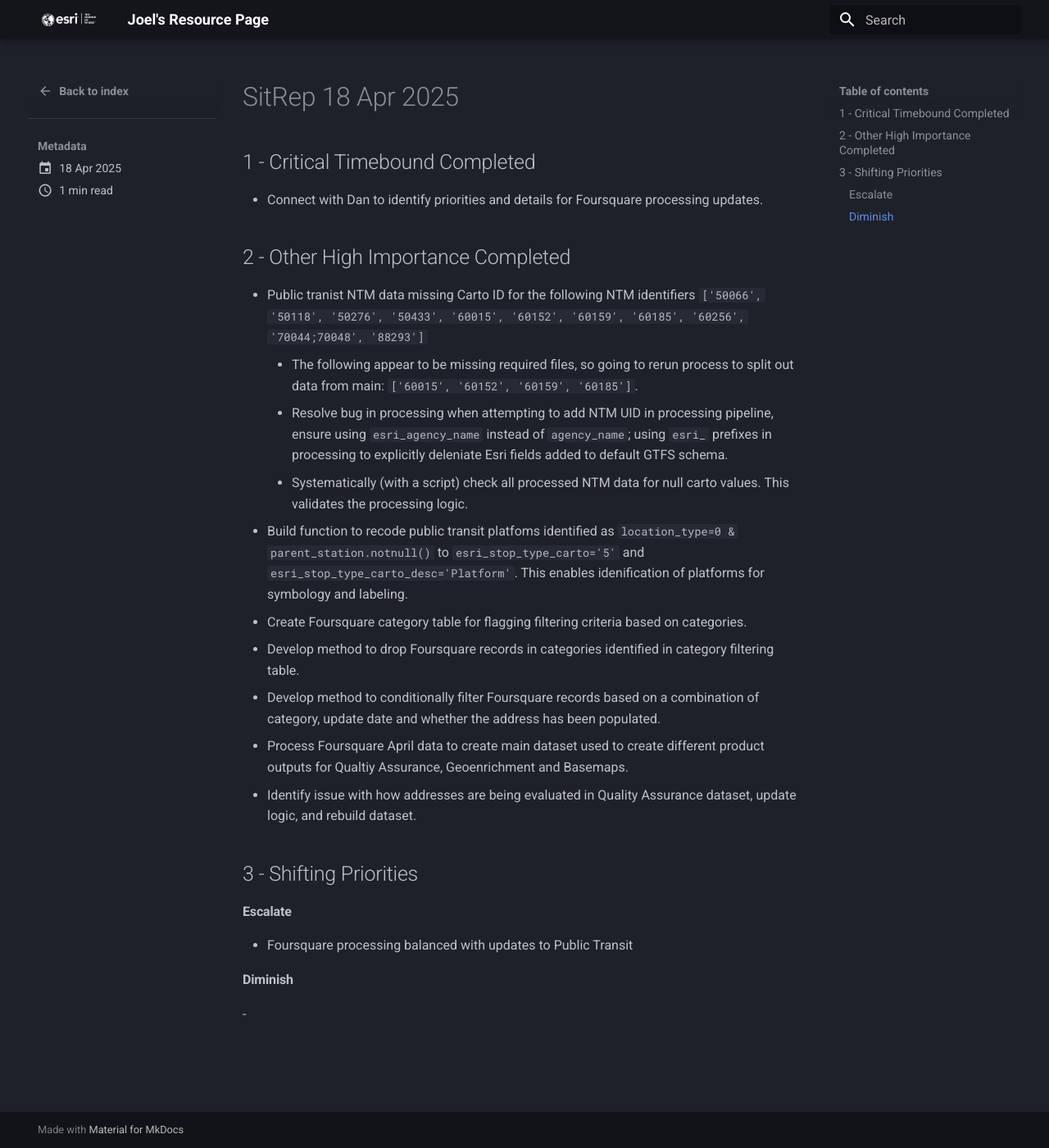
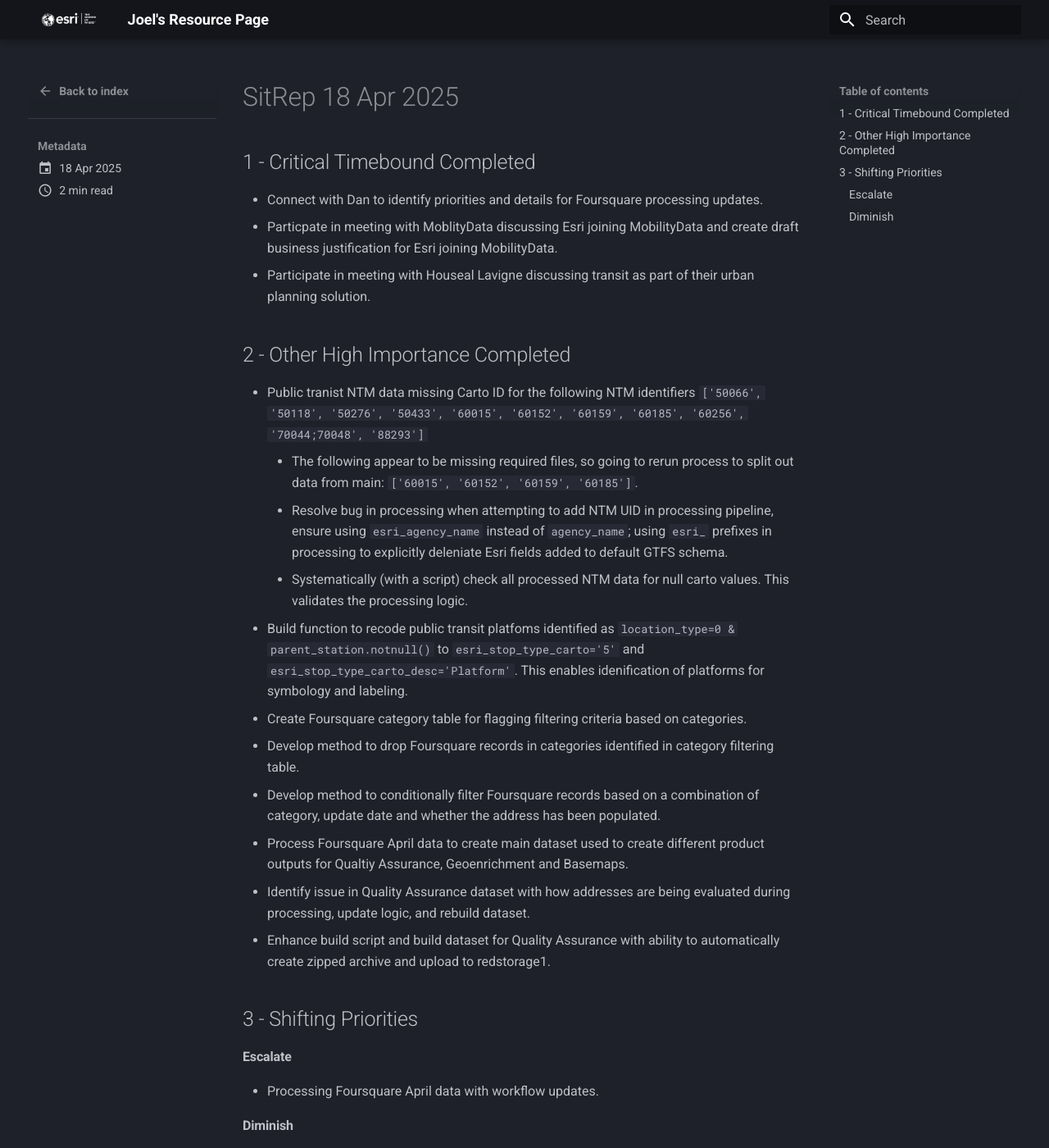
Before and after one commit to knu2xs/esri-resource-page, an MkDocs documentation site: the page built from docs/sitreps/posts/sitrep_20250418.md, in a window 1280 px wide and 1400 px high. Shown: the whole window at 82% size. Built offline with MkDocs 1.6.1 and Material for MkDocs 9.7.7, drawn with Linux system fonts in a browser that asks for light colours; some of the changed text lies outside the part shown.

Commit message:
update sitreps

```diff
--- a/docs/sitreps/posts/sitrep_20250418.md
+++ b/docs/sitreps/posts/sitrep_20250418.md
@@ -7,6 +7,8 @@
 ## 1 - Critical Timebound Completed
 
 - Connect with Dan to identify priorities and details for Foursquare processing updates.
+- Particpate in meeting with MoblityData discussing Esri joining MobilityData and create draft business justification for Esri joining MobilityData.
+- Participate in meeting with Houseal Lavigne discussing transit as part of their urban planning solution.
 
 ## 2 - Other High Importance Completed
 
@@ -19,16 +21,16 @@
 - Develop method to drop Foursquare records in categories identified in category filtering table.
 - Develop method to conditionally filter Foursquare records based on a combination of category, update date and whether the address has been populated.
 - Process Foursquare April data to create main dataset used to create different product outputs for Qualtiy Assurance, Geoenrichment and Basemaps.
-- Identify issue with how addresses are being evaluated in Quality Assurance dataset, update logic, and rebuild dataset.
-
+- Identify issue in Quality Assurance dataset with how addresses are being evaluated during processing, update logic, and rebuild dataset.
+- Enhance build script and build dataset for Quality Assurance with ability to automatically create zipped archive and upload to redstorage1.
 
 
 ## 3 - Shifting Priorities
 
 #### Escalate
 
-- Foursquare processing balanced with updates to Public Transit
+- Processing Foursquare April data with workflow updates.
 
 #### Diminish
 
--
+- Postponing transit in lieu of getting Foursquare processed for software.
```
